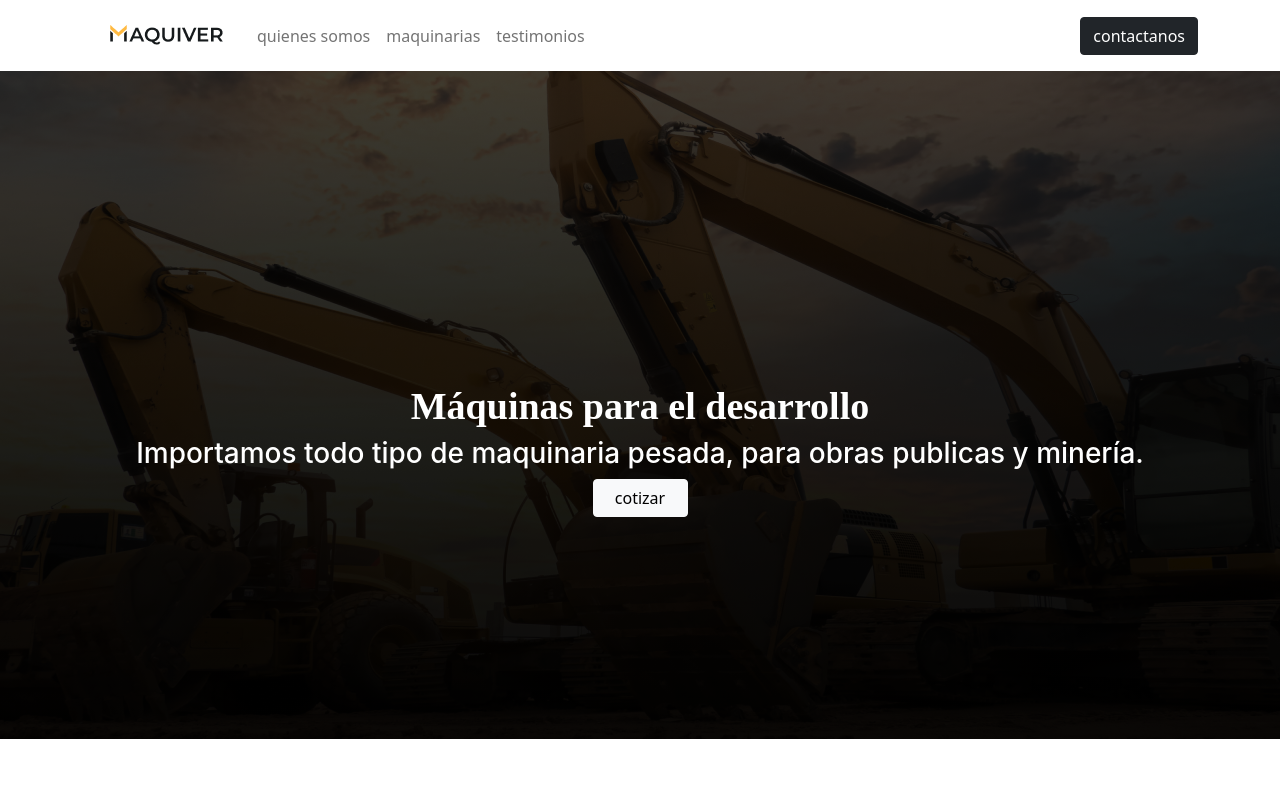
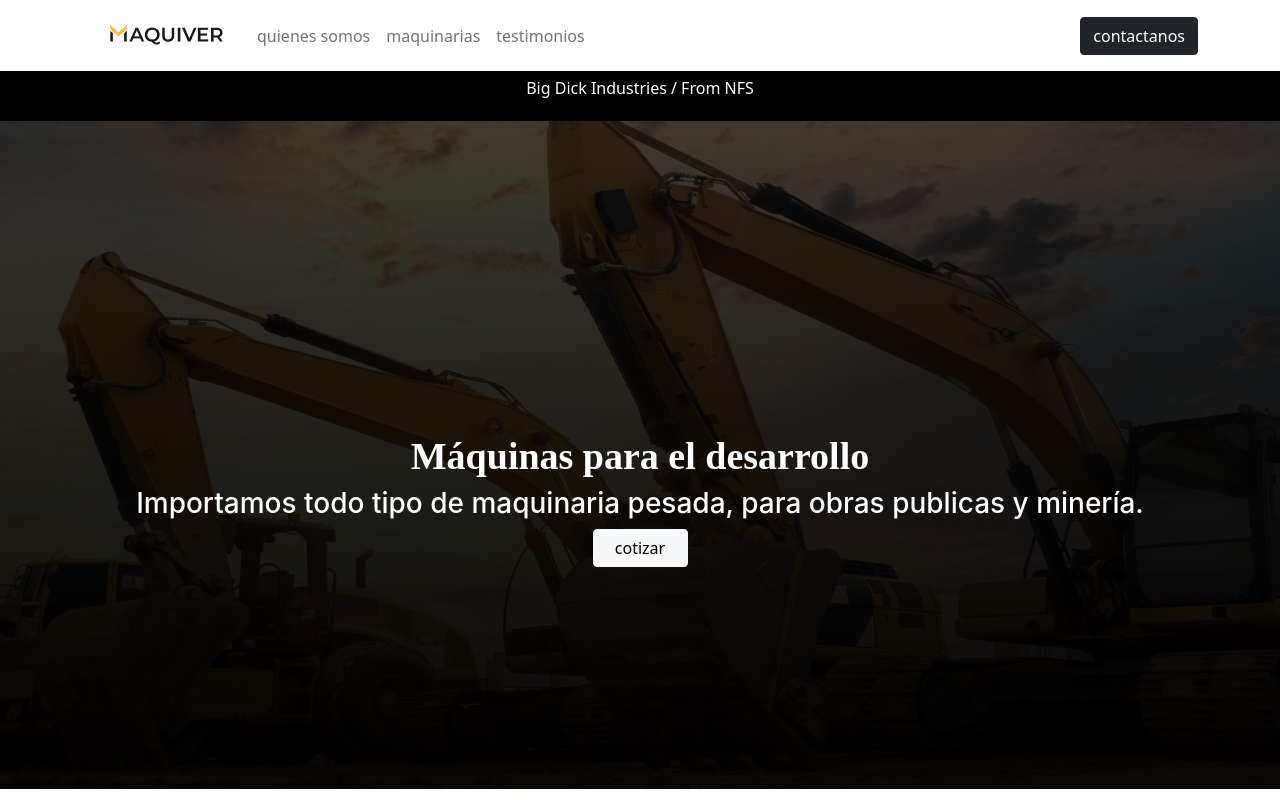
Before and after one commit to Faure1/nose, a Next.js app in the folder next-bootstrap/: page / in a window 1280 px wide. Shown: the top 800 px of the page. Built offline with nearby package versions, Linux system fonts and the light colour scheme.

Commit message:
Co-authored-by: nicop1234 <nicop1234@users.noreply.github.com>

```diff
--- a/next-bootstrap/components/components/Body.js
+++ b/next-bootstrap/components/components/Body.js
@@ -12,6 +12,9 @@ const Body = ({children}) => {
 
     return (
         <main>
+
+            {/* PRIMER HERO*/}
+
              <div className="hero col-12 " >
                  <Container >
                      <Row className='d-flex justify-content-center mediohero '>
@@ -33,6 +36,11 @@ const Body = ({children}) => {
 
 
 
+
+
+
+            {/* QUIENES SOMOS*/}
+
             <div >
                 <h1 className="text-dark d-flex justify-content-center quienes-somos">¿Quienes somos?</h1>
             </div>
@@ -42,6 +50,11 @@ const Body = ({children}) => {
 
 
 
+
+
+
+
+            {/* QUIENES SOMOS CONTENEDOR*/}
 
             <Container className="quienes-somos-container">
                 <Row>
@@ -66,6 +79,10 @@ const Body = ({children}) => {
 
 
 
+
+
+
+            {/* SEGUNDO HERO*/}
 
             <div className="hero2 col-12 " >
                  <Container >
@@ -104,6 +121,8 @@ const Body = ({children}) => {
 
 
 
+            {/* MAQUINARIA EN VENTA*/}
+
             <div >
                 <h1 className="text-dark d-flex justify-content-center quienes-somos">Maquinaria en venta</h1>
             </div>
@@ -114,6 +133,10 @@ const Body = ({children}) => {
 
 
 
+
+
+
+            {/* VIDEO PRIMER MAQUINA EN VENTA*/}
 
             <Container>
             <div className='col-12 imagen-de-video'>
@@ -126,6 +149,9 @@ const Body = ({children}) => {
 
 
 
+
+
+            {/* PRIMER MAQUINA VENTA*/}
 
             <Container className="margin-bottom-56px">
                 <Row className=''>
@@ -149,7 +175,7 @@ const Body = ({children}) => {
                                    <p className='lado-izquierdo'>Precio:</p>
                                 </div>
                             </div>
-                                <div className='order-1 w-25'>
+                                <div className='order-1 div-lado-derecho'>
                                     <div className='div-info-lado-derecho'>
                                     <p className='lado-derecho'>  2013</p>
                                     </div>
--- a/next-bootstrap/components/components/Layout.js
+++ b/next-bootstrap/components/components/Layout.js
@@ -31,6 +31,15 @@ const Layout = ({children}) => {
 
   {children}
 
+
+
+
+  <div className='footer  ' >
+    <div >
+      <p >Big Dick Industries / From NFS</p>
+    </div>
+  </div>
+
   </main>
   );
 }
--- /dev/null
+++ b/next-bootstrap/components/components/swipers/swiper-1.js
@@ -0,0 +1,2 @@
+import React from 'react'
+import 'bootstrap/dist/css/bootstrap.css'
--- /dev/null
+++ b/next-bootstrap/components/components/swipers/swiper-2.js
@@ -0,0 +1,2 @@
+import React from 'react'
+import 'bootstrap/dist/css/bootstrap.css'
--- a/next-bootstrap/styles/globals.scss
+++ b/next-bootstrap/styles/globals.scss
@@ -4,20 +4,20 @@
   align-items: center;
   text-align: center;
   align-content: center;
-  color: black;
+
 }
 .footer{
-
+  display: flex;
+  justify-content: center;
+  align-items: center;
+  text-align: center;
+  align-content: center;
   background-color: black;
   color: white;
-  text-align: center;
-  align-items: center;
-  align-content: center;
   width: 100%;
   height: 50px;
+}
 
-
-}
 body, html {
   height: 100%;
 }
@@ -205,6 +205,9 @@ letter-spacing: 0em;
 color: black;
 
 }
+.div-lado-derecho{
+  width: 40%;
+}
 @media (max-width: 768px){
   .imagen-de-video{
     height: 394px;
@@ -215,6 +218,7 @@ color: black;
     margin-bottom: 56px;
     background:  url(../public/assets/Frame940.png) center center  no-repeat ;
   }
+
 }
 @media (max-width: 320px){
   .imagen-de-video{
```
